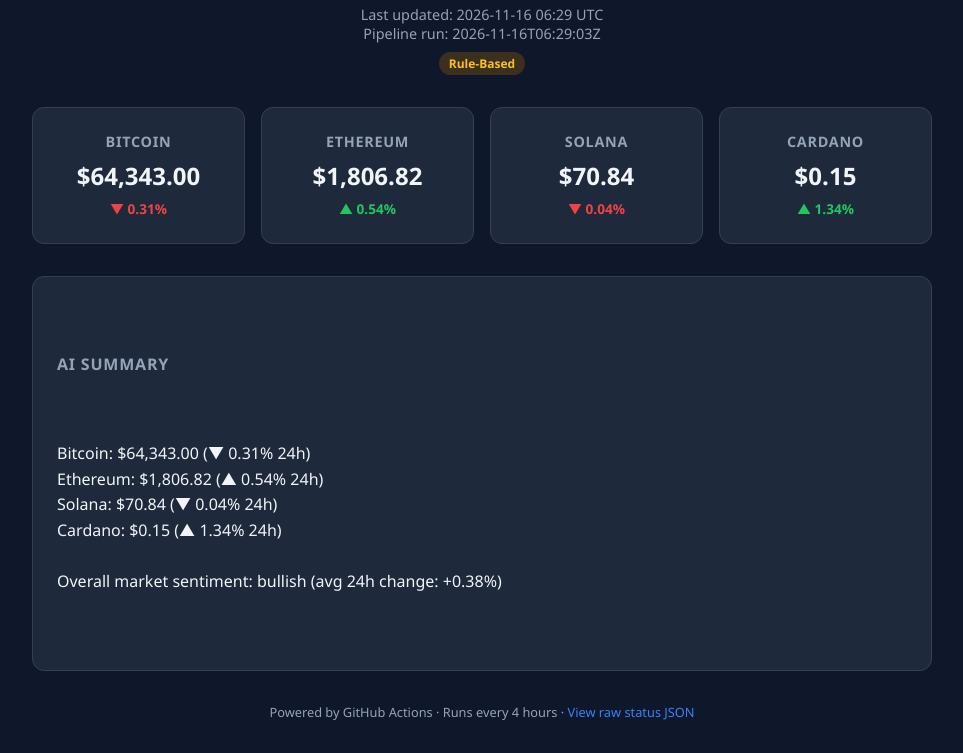
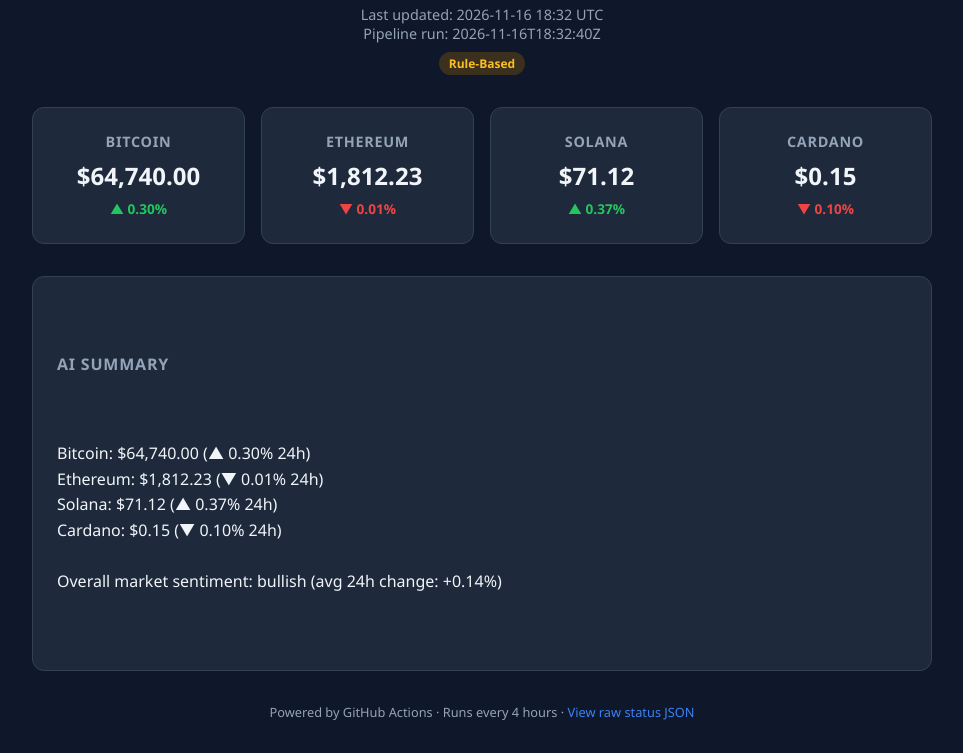
Before and after one commit to abdelaziz1119/automated-pipeline, a plain HTML site: page site/index.html in a window 1280 px wide. Shown: the part 73-826 px from the top of the page, without its empty margins (158-1121 px from the left). Drawn offline with Linux system fonts and the light colour scheme.

Commit message:
chore: automated content update
  Generated at 2026-11-16T18:32:40Z
  Pipeline status: success

```diff
--- a/site/index.html
+++ b/site/index.html
@@ -99,8 +99,8 @@
         <header>
             <h1>Automated AI Pipeline</h1>
             <div class="meta">
-                Last updated: 2026-11-16 06:29 UTC<br>
-                Pipeline run: 2026-11-16T06:29:03Z
+                Last updated: 2026-11-16 18:32 UTC<br>
+                Pipeline run: 2026-11-16T18:32:40Z
             </div>
             <div class="badges"><span class="badge fallback">Rule-Based</span></div>
         </header>
@@ -109,34 +109,34 @@
 
             <div class="card">
                 <h3>Bitcoin</h3>
-                <div class="price">$64,343.00</div>
-                <span class="change" style="color:#ef4444">▼ 0.31%</span>
+                <div class="price">$64,740.00</div>
+                <span class="change" style="color:#22c55e">▲ 0.30%</span>
             </div>
             <div class="card">
                 <h3>Ethereum</h3>
-                <div class="price">$1,806.82</div>
-                <span class="change" style="color:#22c55e">▲ 0.54%</span>
+                <div class="price">$1,812.23</div>
+                <span class="change" style="color:#ef4444">▼ 0.01%</span>
             </div>
             <div class="card">
                 <h3>Solana</h3>
-                <div class="price">$70.84</div>
-                <span class="change" style="color:#ef4444">▼ 0.04%</span>
+                <div class="price">$71.12</div>
+                <span class="change" style="color:#22c55e">▲ 0.37%</span>
             </div>
             <div class="card">
                 <h3>Cardano</h3>
                 <div class="price">$0.15</div>
-                <span class="change" style="color:#22c55e">▲ 1.34%</span>
+                <span class="change" style="color:#ef4444">▼ 0.10%</span>
             </div>
         </div>
 
         <div class="summary">
             <h2>AI Summary</h2>
-            <p>Bitcoin: $64,343.00 (▼ 0.31% 24h)
-Ethereum: $1,806.82 (▲ 0.54% 24h)
-Solana: $70.84 (▼ 0.04% 24h)
-Cardano: $0.15 (▲ 1.34% 24h)
+            <p>Bitcoin: $64,740.00 (▲ 0.30% 24h)
+Ethereum: $1,812.23 (▼ 0.01% 24h)
+Solana: $71.12 (▲ 0.37% 24h)
+Cardano: $0.15 (▼ 0.10% 24h)
 
-Overall market sentiment: bullish (avg 24h change: +0.38%)</p>
+Overall market sentiment: bullish (avg 24h change: +0.14%)</p>
         </div>
 
         <footer>
--- a/site/status.json
+++ b/site/status.json
@@ -1,5 +1,5 @@
 {
-  "timestamp": "2026-11-16T06:29:03Z",
+  "timestamp": "2026-11-16T18:32:40Z",
   "status": "success",
   "used_llm": false,
   "data_source": "CoinGecko API",
@@ -10,5 +10,5 @@
     "cardano"
   ],
   "data_ok": true,
-  "summary": "Bitcoin: $64,343.00 (\u25bc 0.31% 24h)\nEthereum: $1,806.82 (\u25b2 0.54% 24h)\nSolana: $70.84 (\u25bc 0.04% 24h)\nCardano: $0.15 (\u25b2 1.34% 24h)\n\nOverall market sentiment: bullish (avg 24h change: +0.38%)"
+  "summary": "Bitcoin: $64,740.00 (\u25b2 0.30% 24h)\nEthereum: $1,812.23 (\u25bc 0.01% 24h)\nSolana: $71.12 (\u25b2 0.37% 24h)\nCardano: $0.15 (\u25bc 0.10% 24h)\n\nOverall market sentiment: bullish (avg 24h change: +0.14%)"
 }
```
